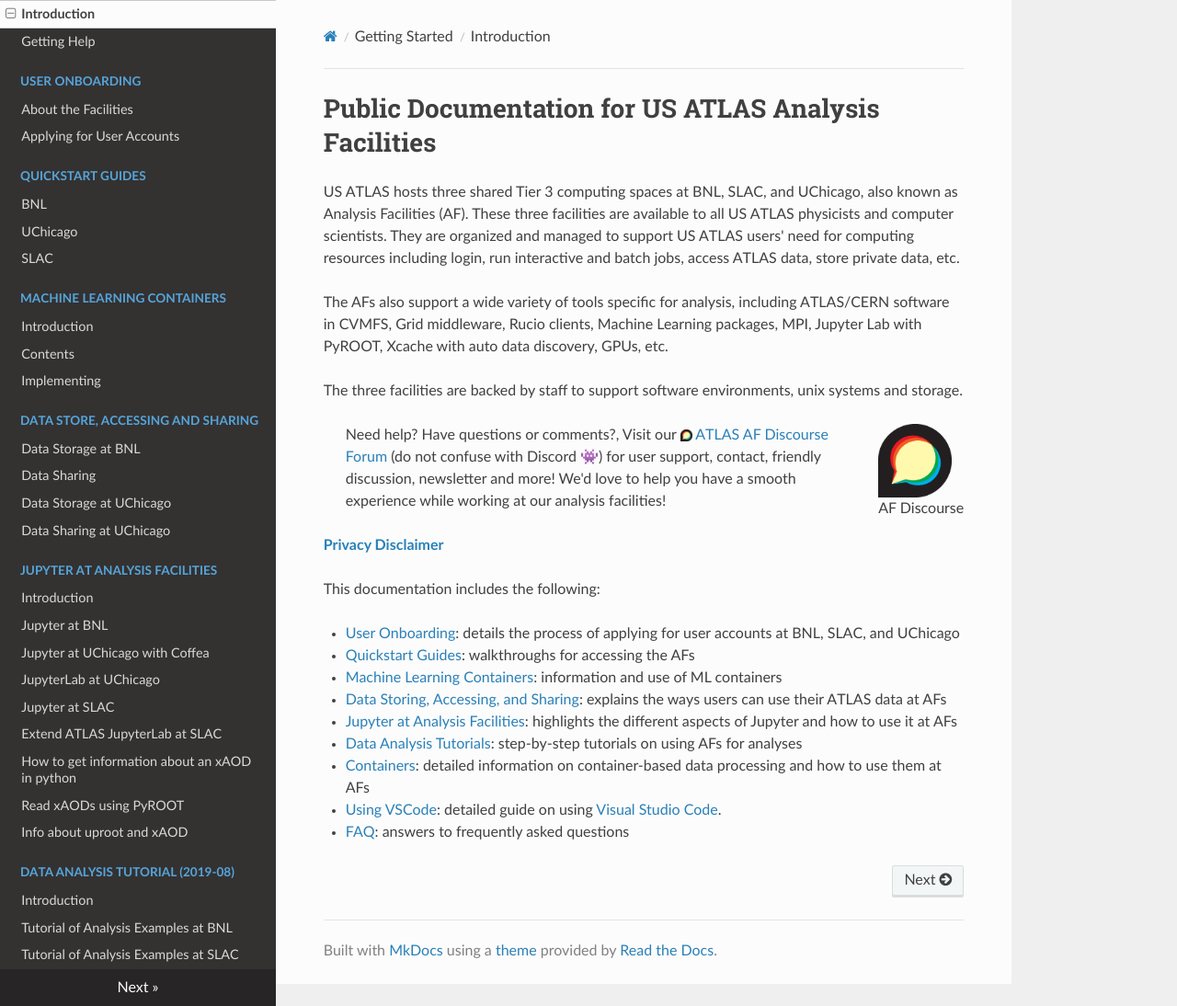
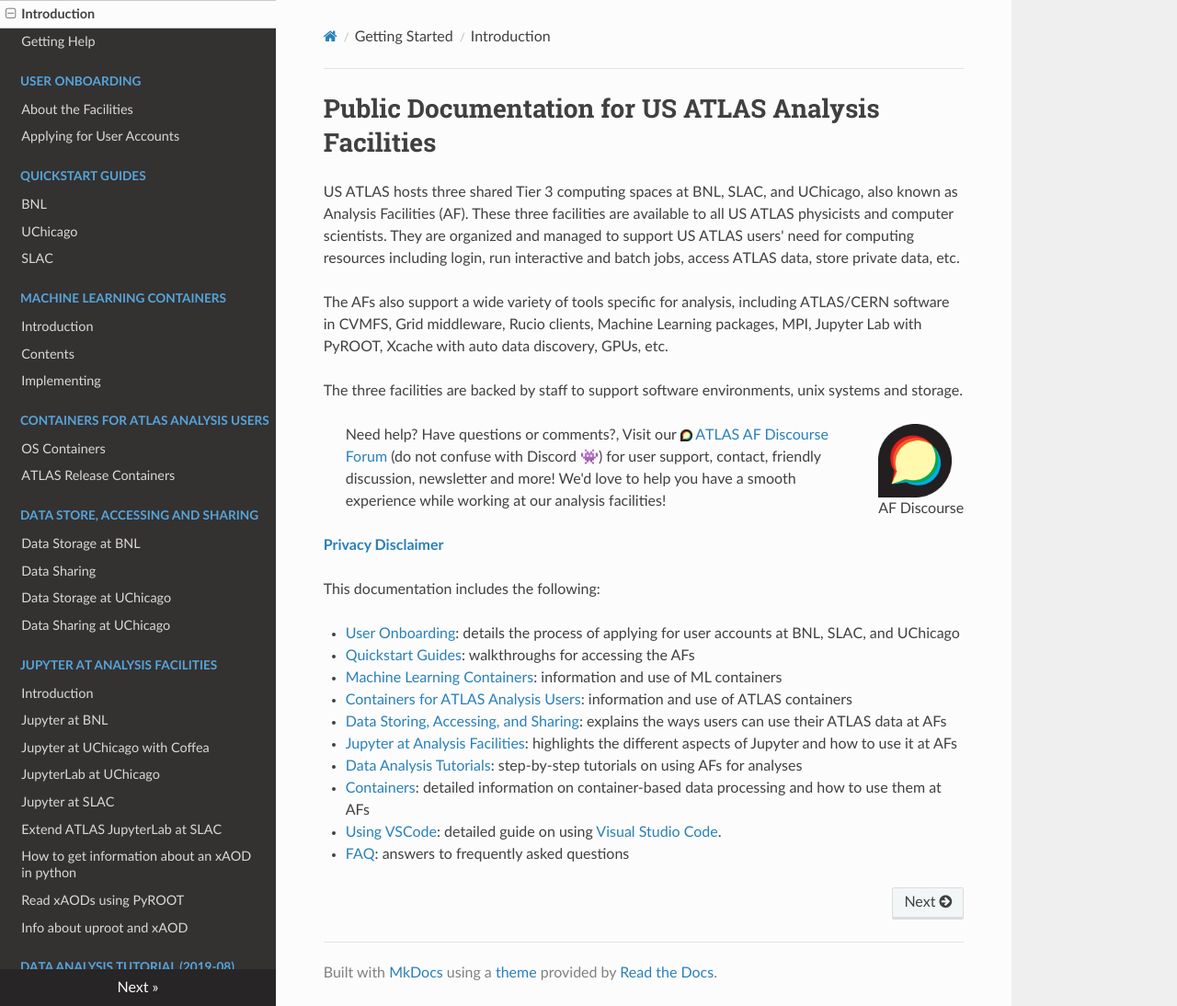
Before and after one commit to usatlas/AFdocs, an MkDocs documentation site: the page built from tier3docs/README.md, in a window 1280 px wide and 1094 px high. Shown: the whole window at 92% size. Built offline with MkDocs 1.6.1, drawn with Linux system fonts in a browser that asks for light colours; nearby versions of some CDN libraries.

Commit message:
Added a new section on running OS containers for ATLAS releases

```diff
--- a/mkdocs.yml
+++ b/mkdocs.yml
@@ -52,6 +52,9 @@ nav:
         - 'Introduction': ML-Containers/info.md
         - 'Contents': ML-Containers/contents.md
         - 'Implementing': ML-Containers/implement.md
+    - 'Containers for ATLAS Analysis Users':
+        - 'OS Containers': ATLAS-Containers/OS-Containers.md
+        - 'ATLAS Release Containers': ATLAS-Containers/Release-Containers.md
     - 'Data Store, Accessing and Sharing':
         - 'Data Storage at BNL': doma/storage/BNL/storage-at-bnl.md
         - 'Data Sharing': doma/DataSharing/README.md
--- a/tier3docs/README.md
+++ b/tier3docs/README.md
@@ -37,6 +37,7 @@ This documentation includes the following:
 + [User Onboarding](UserOnboarding/account): details the process of applying for user accounts at BNL, SLAC, and UChicago
 + [Quickstart Guides](sshlogin/sshlogin2BNL): walkthroughs for accessing the AFs
 + [Machine Learning Containers](ML-Containers/info.md): information and use of ML containers
++ [Containers for ATLAS Analysis Users](ATLAS-Containers/index.md): information and use of ATLAS containers
 + [Data Storing, Accessing, and Sharing](doma/DataSharing/): explains the ways users can use their ATLAS data at AFs
 + [Jupyter at Analysis Facilities](jupyter/JupyterAtTier3s): highlights the different aspects of Jupyter and how to use it at AFs
 + [Data Analysis Tutorials](Tutorial-2019Aug): step-by-step tutorials on using AFs for analyses
```
Also changed, not shown: tier3docs/ATLAS-Containers/OS-Containers.md (added, +50 -0 lines), tier3docs/ATLAS-Containers/index.md (added, +6 -0 lines), tier3docs/ATLAS-Containers/Release-Containers.md (added).
